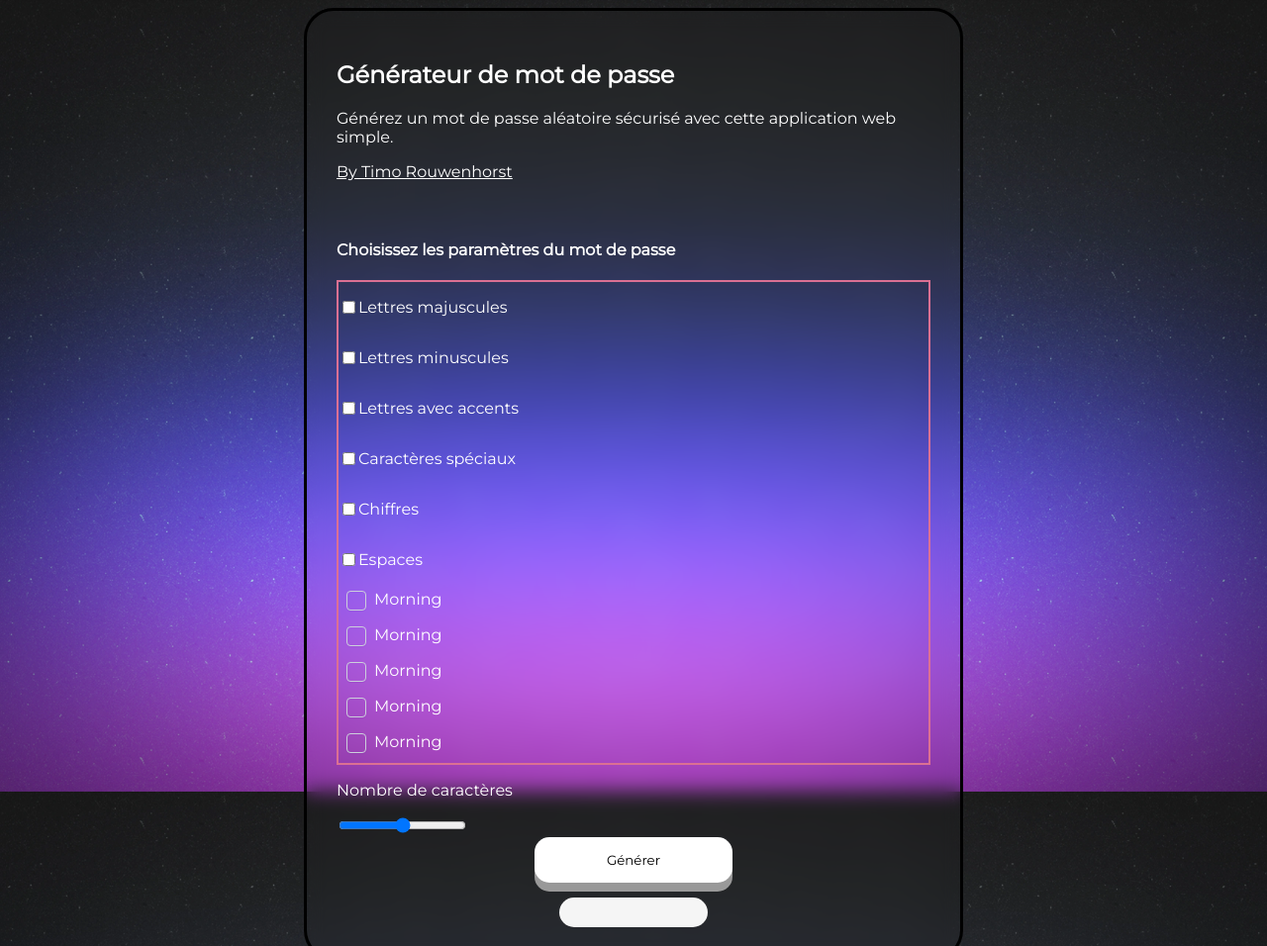
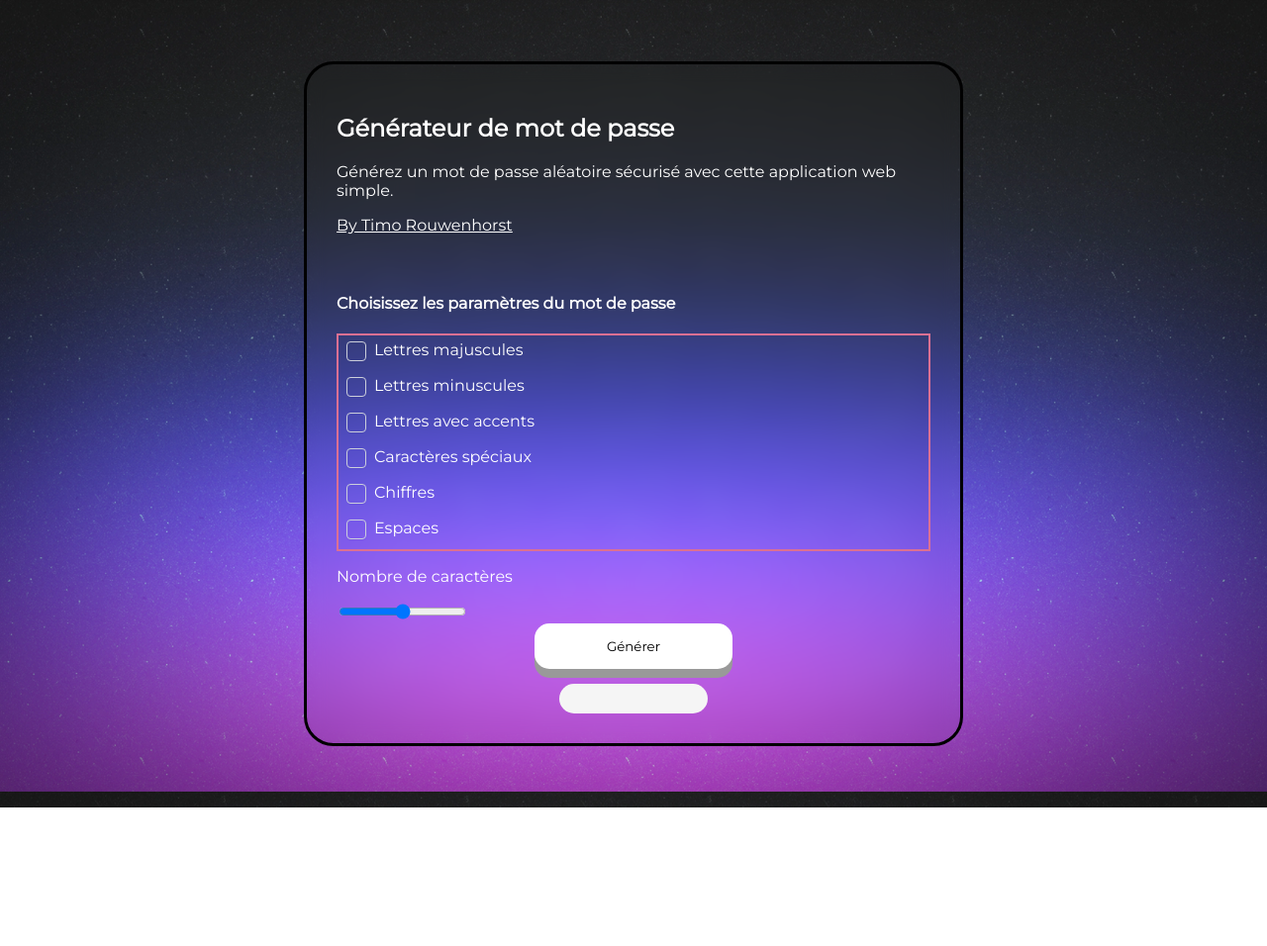
Before and after one commit to TimoooR7/GenerateurDeMDP, a plain HTML site: page index.html in a window 1280 px wide. Shown: the top 956 px of the page at 99% size. After the commit the page ends 816 px from the top, so only its background shows below. Drawn offline with Linux system fonts and the light colour scheme.

Commit message:
Les checkbox fonctionnent indépendément des autres

```diff
--- a/custom-button.css
+++ b/custom-button.css
@@ -1,7 +1,4 @@
-/* Bug. On ne peut pas mettre plusieurs de ces boutons... */
-
-
-
+/* https://getcssscan.com/css-checkboxes-examples */
 
 .checkbox-wrapper-4 .cbx {
     -webkit-user-select: none;
--- a/index.html
+++ b/index.html
@@ -24,31 +24,12 @@
         <h4>Choisissez les paramètres du mot de passe</h4>
         <div id="parameters">
             <div id="checkboxes">
-                <span><input type="checkbox">
-                    <p>Lettres majuscules</p>
-                </span>
-
-                <span><input type="checkbox">
-                    <p>Lettres minuscules</p>
-                </span>
-                <span><input type="checkbox">
-                    <p>Lettres avec accents</p>
-                </span>
-                <span><input type="checkbox">
-                    <p>Caractères spéciaux</p>
-                </span>
-                <span><input type="checkbox">
-                    <p>Chiffres</p>
-                </span>
-                <span><input type="checkbox">
-                    <p>Espaces</p>
-                </span>
                 <div class="checkbox-wrapper-4">
-                    <input class="inp-cbx" id="morning" type="checkbox"/>
-                    <label class="cbx" for="morning"><span>
+                    <input class="inp-cbx" id="box1" type="checkbox"/>
+                    <label class="cbx" for="box1"><span>
                     <svg width="12px" height="10px">
                       <use xlink:href="#check-4"></use>
-                    </svg></span><span>Morning</span></label>
+                    </svg></span><span>Lettres majuscules</span></label>
                     <svg class="inline-svg">
                       <symbol id="check-4" viewbox="0 0 12 10">
                         <polyline points="1.5 6 4.5 9 10.5 1"></polyline>
@@ -56,11 +37,11 @@
                     </svg>
                 </div>
                 <div class="checkbox-wrapper-4">
-                    <input class="inp-cbx" id="morning" type="checkbox"/>
-                    <label class="cbx" for="morning"><span>
+                    <input class="inp-cbx" id="box2" type="checkbox"/>
+                    <label class="cbx" for="box2"><span>
                     <svg width="12px" height="10px">
                       <use xlink:href="#check-4"></use>
-                    </svg></span><span>Morning</span></label>
+                    </svg></span><span>Lettres minuscules</span></label>
                     <svg class="inline-svg">
                       <symbol id="check-4" viewbox="0 0 12 10">
                         <polyline points="1.5 6 4.5 9 10.5 1"></polyline>
@@ -68,11 +49,11 @@
                     </svg>
                 </div>
                 <div class="checkbox-wrapper-4">
-                    <input class="inp-cbx" id="morning" type="checkbox"/>
-                    <label class="cbx" for="morning"><span>
+                    <input class="inp-cbx" id="box3" type="checkbox"/>
+                    <label class="cbx" for="box3"><span>
                     <svg width="12px" height="10px">
                       <use xlink:href="#check-4"></use>
-                    </svg></span><span>Morning</span></label>
+                    </svg></span><span>Lettres avec accents</span></label>
                     <svg class="inline-svg">
                       <symbol id="check-4" viewbox="0 0 12 10">
                         <polyline points="1.5 6 4.5 9 10.5 1"></polyline>
@@ -80,11 +61,11 @@
                     </svg>
                 </div>
                 <div class="checkbox-wrapper-4">
-                    <input class="inp-cbx" id="morning" type="checkbox"/>
-                    <label class="cbx" for="morning"><span>
+                    <input class="inp-cbx" id="box4" type="checkbox"/>
+                    <label class="cbx" for="box4"><span>
                     <svg width="12px" height="10px">
                       <use xlink:href="#check-4"></use>
-                    </svg></span><span>Morning</span></label>
+                    </svg></span><span>Caractères spéciaux</span></label>
                     <svg class="inline-svg">
                       <symbol id="check-4" viewbox="0 0 12 10">
                         <polyline points="1.5 6 4.5 9 10.5 1"></polyline>
@@ -92,18 +73,29 @@
                     </svg>
                 </div>
                 <div class="checkbox-wrapper-4">
-                    <input class="inp-cbx" id="morning" type="checkbox"/>
-                    <label class="cbx" for="morning"><span>
+                    <input class="inp-cbx" id="box5" type="checkbox"/>
+                    <label class="cbx" for="box5"><span>
                     <svg width="12px" height="10px">
                       <use xlink:href="#check-4"></use>
-                    </svg></span><span>Morning</span></label>
+                    </svg></span><span>Chiffres</span></label>
                     <svg class="inline-svg">
                       <symbol id="check-4" viewbox="0 0 12 10">
                         <polyline points="1.5 6 4.5 9 10.5 1"></polyline>
                       </symbol>
                     </svg>
                 </div>
-
+                <div class="checkbox-wrapper-4">
+                  <input class="inp-cbx" id="box6" type="checkbox"/>
+                  <label class="cbx" for="box6"><span>
+                  <svg width="12px" height="10px">
+                    <use xlink:href="#check-4"></use>
+                  </svg></span><span>Espaces</span></label>
+                  <svg class="inline-svg">
+                    <symbol id="check-4" viewbox="0 0 12 10">
+                      <polyline points="1.5 6 4.5 9 10.5 1"></polyline>
+                    </symbol>
+                  </svg>
+              </div>
 
 
             </div>
--- a/main.js
+++ b/main.js
@@ -11,7 +11,7 @@ let IsButtonPressed = false // Le bouton "Générer" est il pressé?
 let bouton_generer = document.getElementById("start") // Obtenir le bouton "générer"
 let pswd_emplacement = document.getElementById("mdp") // Obtenir la div qui contient le <a>mdp</a>
 let tooltiptext = document.getElementById("tooltiptext")
-
+let checkboxes = document.querySelectorAll(".inp-cbx")
 /// Méthodes
 // Méthode pour copier du texte au presse-papier
 async function writeTextToClipboard(text){
@@ -28,15 +28,16 @@ async function writeTextToClipboard(text){
 /// Code principal
 
 do {
-    //// Reinitialiser les checkboxs pour les choix du contenu du mdp (quand elles existeront)
 
 
 
 
 
 
+
+
+    // Obtenir bouton copy et l'effacer
     var bouton_copy = document.getElementById("copy")
-    console.log(bouton_copy)
     bouton_copy.style.display = "none"
 
     /// Ecoute un événement "click" sur le bouton
```
